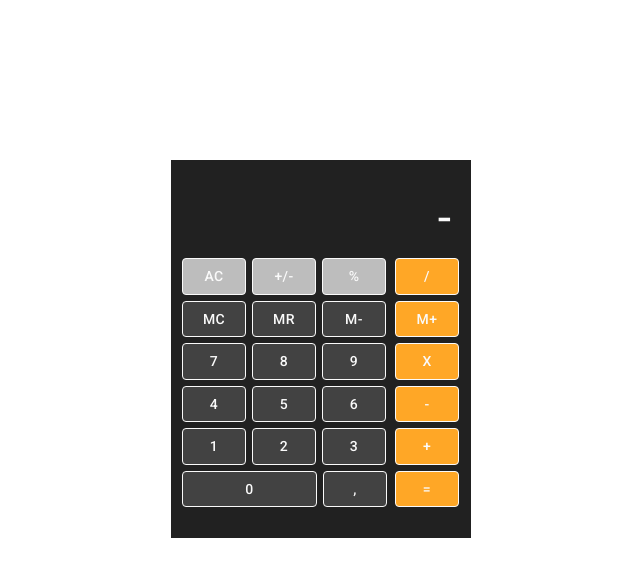
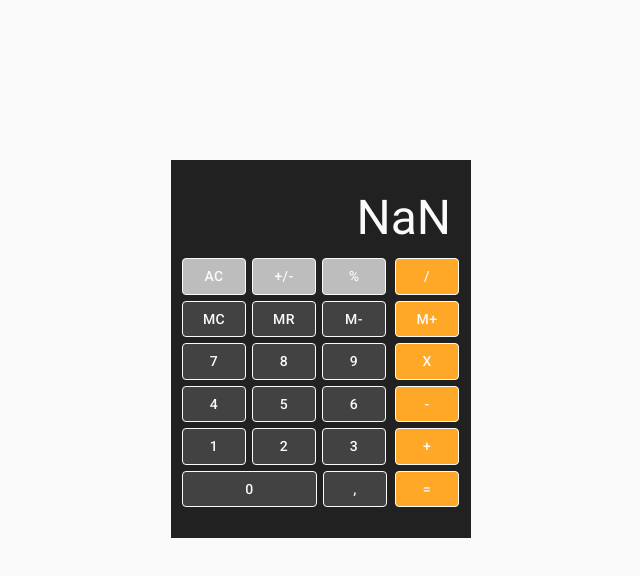
Before and after one commit to maksim-honchar/calculator, a React (Create React App) app: page / in a window 1280 px wide. Both pictures are taken after a click on the button "+/-". Shown: the top 576 px of the page, without its empty margins (293-933 px from the left). Built offline with nearby package versions, Linux system fonts and the light colour scheme.

Commit message:
correct view float numbers

```diff
--- a/src/features/Display.tsx
+++ b/src/features/Display.tsx
@@ -44,6 +44,8 @@ interface IDisplay {
 export const Display = (props: IDisplay) => {
   const classes = useStyles();
 
+  console.log(Number(props.numA.join("")) % 1 === 0);
+
   return (
     <Grid container className={classes.wrapper}>
       <Grid item className={classes.topDisplay}>
@@ -62,7 +64,9 @@ export const Display = (props: IDisplay) => {
           props.total
         ) : props.numB.length === 0 ? (
           <Typography variant="h3" className={classes.tpg}>
-            {props.numA}
+            {Number(props.numA.join("")) % 1 === 0
+              ? props.numA
+              : Number(props.numA).toFixed(2)}
           </Typography>
         ) : (
           <Typography variant="h3" className={classes.tpg}>
--- a/src/index.tsx
+++ b/src/index.tsx
@@ -1,15 +1,12 @@
-import React from 'react';
-import ReactDOM from 'react-dom';
-import CssBaseline from '@material-ui/core/CssBaseline';
-import { ThemeProvider } from '@material-ui/core/styles';
-import App from './App';
-import theme from './theme';
+import React, { Fragment } from "react";
+import ReactDOM from "react-dom";
+import CssBaseline from "@material-ui/core/CssBaseline";
+import App from "./App";
 
 ReactDOM.render(
-  <ThemeProvider theme={theme}>
-    {/* CssBaseline kickstart an elegant, consistent, and simple baseline to build upon. */}
+  <Fragment>
     <CssBaseline />
     <App />
-  </ThemeProvider>,
-  document.querySelector('#root'),
+  </Fragment>,
+  document.querySelector("#root")
 );
--- a/src/theme.tsx
+++ /dev/null
@@ -1,22 +0,0 @@
-import red from "@material-ui/core/colors/red";
-import { createMuiTheme } from "@material-ui/core/styles";
-
-// A custom theme for this app
-const theme = createMuiTheme({
-  palette: {
-    primary: {
-      main: "#212121",
-    },
-    secondary: {
-      main: "#19857b",
-    },
-    error: {
-      main: red.A400,
-    },
-    background: {
-      default: "#fff",
-    },
-  },
-});
-
-export default theme;
```
Also changed, not shown: 1 other file (tests, documents, lock files or other folders).
